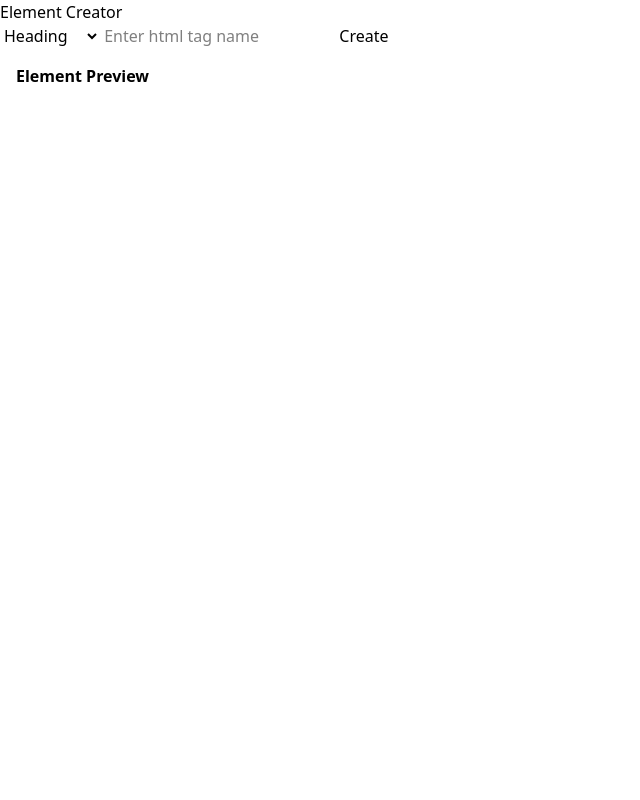
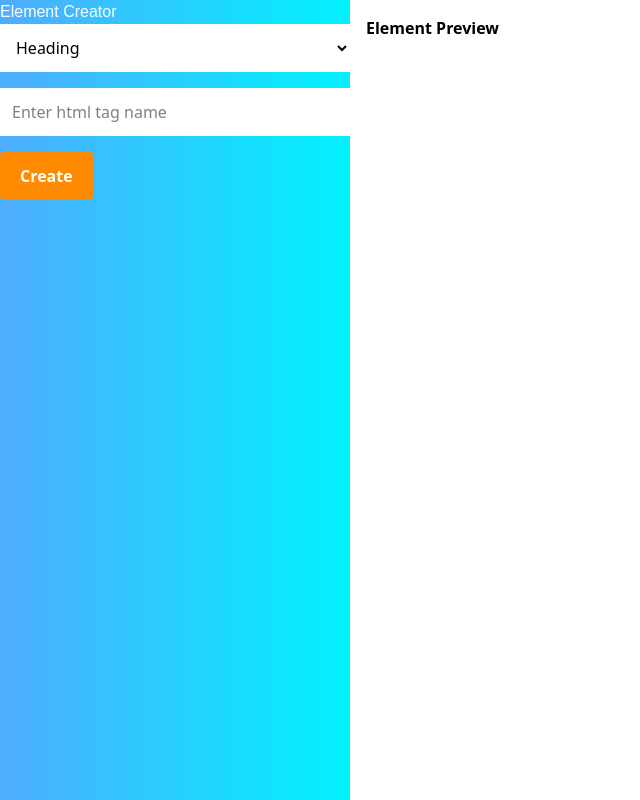
Before and after one commit to Muhammad-Munsif/css-and-js-design, a plain HTML site: page index.html in a window 1280 px wide. Shown: the whole page, without its empty margins (0-640 px from the left). Drawn offline with nearby package versions, Linux system fonts and the light colour scheme.

Commit message:
small changes in css and added to html

```diff
--- a/index.html
+++ b/index.html
@@ -6,7 +6,68 @@
         <title>Document</title>
         <script src="https://cdn.jsdelivr.net/npm/@tailwindcss/browser@4"></script>
         <link rel="stylesheet" href="css/index.css">
-        <script src="js/index.js"></script>
+        <style>
+        body{
+ padding: 0px;
+ margin: 0px;
+ box-sizing: border-box;
+}
+
+#container{
+    width: 100%;
+    height: 100vh;
+}
+
+#sidenav{
+    position: fixed;
+    width: 350px;
+    height: 100%;
+    background-image: linear-gradient(to right, #4facfe 0%, #00f2fe 100%);
+}
+
+#section{
+   height: 100vh;
+   margin-left: 350px;
+   width: calc(100% - 350px);
+   display: flex;
+}
+
+#element-card{
+    display: flex;
+    flex-direction: column;
+}
+
+#element-card h1{
+    font-family: sans-serif;
+    color: #fff;
+}
+
+#element-card form{
+    display: flex;
+    flex-direction:column ;
+    gap: 16px;
+}
+
+#element-card form select, #element-card input, #element-card button{
+    padding: 12px;
+    border: none;
+}
+
+#element-card form button{
+    width: fit-content;
+    padding-left: 20px;
+    padding-right: 20px;
+    border-radius: 4px;
+    background: darkorange;
+    color: white;
+    font-weight: bold;
+    cursor: pointer;
+}
+
+        </style>
+        <script src="js/index.js">
+
+        </script>
 
 </head>
 <body>
```
